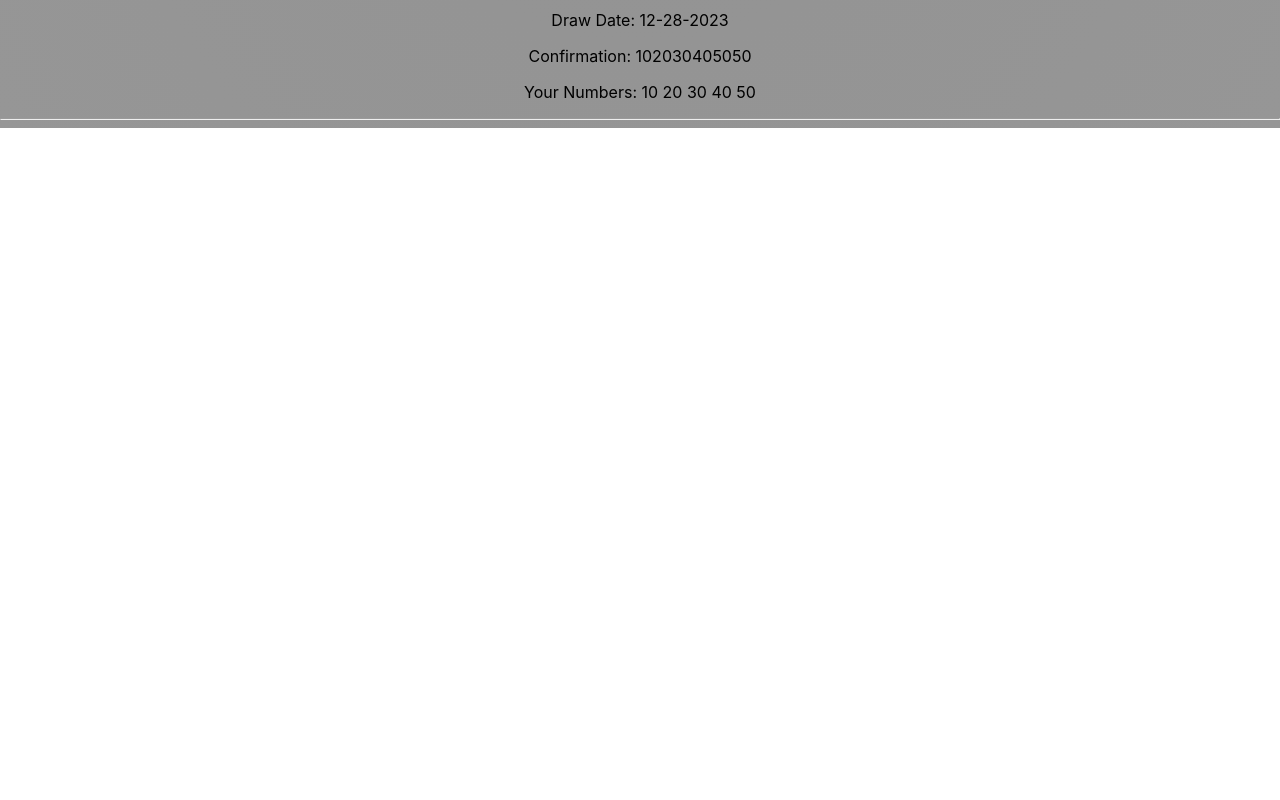
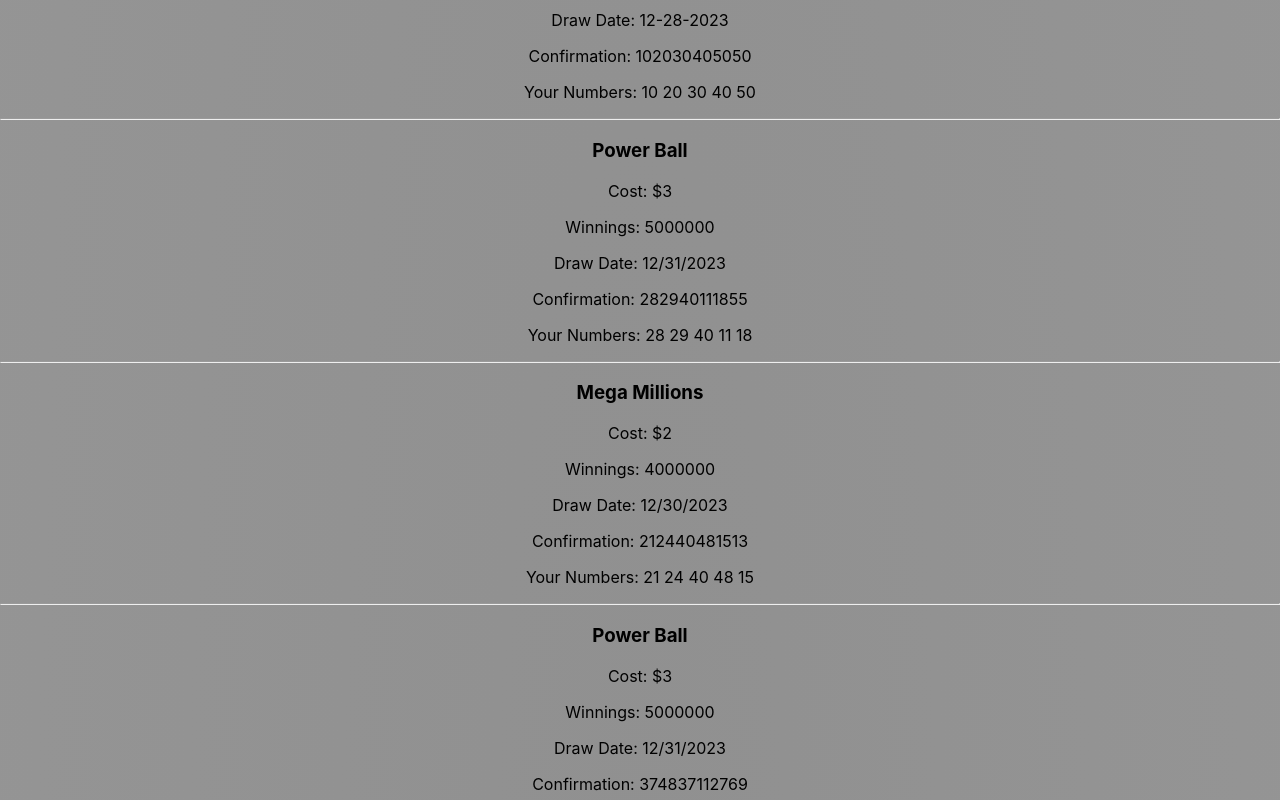
Before and after one commit to aksharpat/software_project, a React (Create React App) app: page /history in a window 1280 px wide. Shown: the part 2720-3520 px from the top of the page. Before the commit the page ends 2848 px from the top, so only its background shows below. Built offline with nearby package versions, Linux system fonts and the light colour scheme.

Commit message:
random number

```diff
--- a/src/BrowseTicketsPage.js
+++ b/src/BrowseTicketsPage.js
@@ -9,6 +9,8 @@
     const [selectedTicket, setSelectedTicket] = useState(null);
     const [numbers, setNumbers] = useState(Array(5).fill(''));
     const [submittedNumbers, setSubmittedNumbers] = useState({});
+    const [counter, setCounter] = React.useState(0);
+
 
     const handleSelect = (index) => {
         setSelectedTicket(index);
@@ -25,6 +27,12 @@
             alert('Please select a ticket first.');
             return;
         }
+
+        if (counter >= 10) {
+            alert('You cannot add more tickets.');
+            return;
+        }
+
         const selectedTicketData = {
             name: lotteryTickets[selectedTicket].name,
             numbers: numbers,
@@ -49,6 +57,9 @@
         localStorage.setItem(lotteryTickets[selectedTicket].name, JSON.stringify(existingTickets));
 
         setNumbers(Array(5).fill(''));
+        setCounter(counter + 1);
+
+        console.log(`Counter: ${counter + 1}`);
     }
 
     const handleRandom = () => {
@@ -56,6 +67,12 @@
             alert('Please select a ticket first.');
             return;
         }
+
+        if (counter >= 10) {
+            alert('You cannot add more tickets.');
+            return;
+        }
+
         const randomNumbers = Array.from({ length: 5 }, () =>
             Math.floor(Math.random() * 50) + 1);
         setNumbers(randomNumbers);
@@ -78,6 +95,10 @@
         existingTickets.push(selectedTicketData);
 
         localStorage.setItem(lotteryTickets[selectedTicket].name, JSON.stringify(existingTickets));
+
+        setCounter(counter + 1);
+
+        console.log(`Counter: ${counter + 1}`);
     }
 
     return (
@@ -100,6 +121,7 @@
                         </div>
                     )}
                     <button onClick={() => handleSelect(index)}>Select</button>
+                    <button onClick={() => setCounter(0)}>Reset Counter</button>
                 </div>
             ))}
             <Link to='/home'>
--- a/src/OrderPage.js
+++ b/src/OrderPage.js
@@ -21,9 +21,16 @@
     React.useEffect(() => {
         const lotteryNames = ['Power Ball', 'Mega Millions', 'Lotto Texas', 'Texas Two Step'];
         const allLotteryTickets = lotteryNames.map(name => JSON.parse(localStorage.getItem(name))).filter(Array.isArray).flat();
-        setTickets(allLotteryTickets);
+        const today = new Date();
+        today.setHours(0,0,0,0);
+        const updateTickets = allLotteryTickets.map(ticket => {
+            const drawDate = new Date(ticket.drawDate);
+            const isDrawDate = drawDate <= today;
+
+            return { ...ticket, isDrawDate };
+        })
         const totalCost = allLotteryTickets.reduce((total, ticket) => total + parseFloat(ticket.cost.slice(1)), 0);
-        setTickets(allLotteryTickets);
+        setTickets(updateTickets);
         setTotalCost(totalCost);
     }, []);
 
@@ -43,6 +50,7 @@
             const randomNumber = Math.floor(Math.random() * 100) + 1;
             const confirmationNumber = ticket.numbers.join('') + randomNumber;
             console.log(`confirmation number for ticket ${confirmationNumber}`);
+            const isDrawDate = ticket.isDrawDate;
             const userNumbers = ticket.numbers.map(Number);
             let matches = 0;
             userNumbers.forEach(num => {
@@ -83,7 +91,7 @@
                 from_name: 'LPS',
                 image_url: 'https://banner2.cleanpng.com/20180328/tse/kisspng-money-bag-computer-icons-coin-tax-market-5abbb0febf56f2.7630683415222499827837.jpg'
             }, 'Jw4DUr2HVXUwYQMBx').then((result) => {
-                console.log('Email succesfully sent!');
+                console.log('Email successfully sent!');
             }, (error) => {
                 console.log('Failed to send email:', error);
             });
@@ -158,9 +166,15 @@
                             winningPercentage = 0;
                     }
                     const ticketWinnings = parseFloat(ticket.winnings.split(' ')[0]) * winningPercentage;
+
+                    console.log(`Ticket: ${ticket.name}`);
+                    console.log(`isDrawDate: ${isDrawDate}`);
+                    console.log(`isOrdered: ${isOrdered}`);
+                    console.log(`ticketWinnings: ${ticketWinnings}`);
+
                     return (
                         <div key={index}>
-                            <h2>Ticket: {ticket.name} {isDrawDate && isOrdered && ticketWinnings > 0 &&
+                            <h2>Ticket: {ticket.name} {ticket.isDrawDate && isOrdered && ticketWinnings > 0 &&
                                 <span>: Winning Ticket!</span>}</h2>
                             <p>Cost: {ticket.cost}</p>
                             <p>Winnings: ${ticket.winnings}</p>
@@ -174,8 +188,20 @@
                 {winnings > 0 && <p>You Won ${winnings.toFixed(2)}!</p>}
                 <button onClick={handleOrder}>Order Now</button>
                 <PayPalButtons createOrder={(data, actions) => {
+                    if (totalCost <= 0) {
+                        console.error('Total cost must be greater than zero');
+                        return;
+                    }
+
                     return actions.order.create({
-                        purchase_units: [{ amount: { value: totalCost.toFixed(2), }, },],
+                        purchase_units: [{ amount: { value: totalCost.toFixed(2),
+                            breakdown: {
+                            item_total: {
+                                currency_code: 'USD',
+                                value: totalCost.toFixed(2)
+                            },
+
+                            }}, },],
                     });
                 }}
                     onApprove={(data, actions) => {
--- a/src/data/history.json
+++ b/src/data/history.json
@@ -98,5 +98,195 @@
     "Winning_Numbers": "10 20 30 40 50",
     "Current": true,
     "Confirmation": "102030405050"
+  },
+  {
+    "Ticket": "Power Ball",
+    "Cost": "$3",
+    "Winnings": "5000000",
+    "Draw_Date": "12/31/2023",
+    "Your_Numbers": "28 29 40 11 18",
+    "Winning_Numbers": "12 43 12 32 27",
+    "Current": true,
+    "Confirmation": "282940111855"
+  },
+  {
+    "Ticket": "Mega Millions",
+    "Cost": "$2",
+    "Winnings": "4000000",
+    "Draw_Date": "12/30/2023",
+    "Your_Numbers": "21 24 40 48 15",
+    "Winning_Numbers": "1 23 45 34 25",
+    "Current": true,
+    "Confirmation": "212440481513"
+  },
+  {
+    "Ticket": "Power Ball",
+    "Cost": "$3",
+    "Winnings": "5000000",
+    "Draw_Date": "12/31/2023",
+    "Your_Numbers": "37 48 37 11 27",
+    "Winning_Numbers": "12 43 12 32 27",
+    "Current": true,
+    "Confirmation": "374837112769"
+  },
+  {
+    "Ticket": "Power Ball",
+    "Cost": "$3",
+    "Winnings": "5000000",
+    "Draw_Date": "12/31/2023",
+    "Your_Numbers": "21 41 7 49 21",
+    "Winning_Numbers": "12 43 12 32 27",
+    "Current": true,
+    "Confirmation": "21417492148"
+  },
+  {
+    "Ticket": "Mega Millions",
+    "Cost": "$2",
+    "Winnings": "4000000",
+    "Draw_Date": "12/30/2023",
+    "Your_Numbers": "22 49 49 31 4",
+    "Winning_Numbers": "1 23 45 34 25",
+    "Current": true,
+    "Confirmation": "22494931440"
+  },
+  {
+    "Ticket": "Power Ball",
+    "Cost": "$3",
+    "Winnings": "5000000",
+    "Draw_Date": "12/31/2023",
+    "Your_Numbers": "30 42 33 44 40",
+    "Winning_Numbers": "12 43 12 32 27",
+    "Current": true,
+    "Confirmation": "304233444030"
+  },
+  {
+    "Ticket": "Mega Millions",
+    "Cost": "$2",
+    "Winnings": "4000000",
+    "Draw_Date": "12/30/2023",
+    "Your_Numbers": "11 11 6 33 30",
+    "Winning_Numbers": "1 23 45 34 25",
+    "Current": true,
+    "Confirmation": "11116333062"
+  },
+  {
+    "Ticket": "Mega Millions",
+    "Cost": "$2",
+    "Winnings": "4000000",
+    "Draw_Date": "12/30/2023",
+    "Your_Numbers": "38 4 15 41 46",
+    "Winning_Numbers": "1 23 45 34 25",
+    "Current": true,
+    "Confirmation": "38415414615"
+  },
+  {
+    "Ticket": "Mega Millions",
+    "Cost": "$2",
+    "Winnings": "4000000",
+    "Draw_Date": "12/30/2023",
+    "Your_Numbers": "28 6 36 28 14",
+    "Winning_Numbers": "1 23 45 34 25",
+    "Current": true,
+    "Confirmation": "28636281422"
+  },
+  {
+    "Ticket": "Mega Millions",
+    "Cost": "$2",
+    "Winnings": "4000000",
+    "Draw_Date": "12/30/2023",
+    "Your_Numbers": "23 6 26 35 10",
+    "Winning_Numbers": "1 23 45 34 25",
+    "Current": true,
+    "Confirmation": "23626351031"
+  },
+  {
+    "Ticket": "Mega Millions",
+    "Cost": "$2",
+    "Winnings": "4000000",
+    "Draw_Date": "12/30/2023",
+    "Your_Numbers": "20 45 7 2 8",
+    "Winning_Numbers": "1 23 45 34 25",
+    "Current": true,
+    "Confirmation": "204572823"
+  },
+  {
+    "Ticket": "Mega Millions",
+    "Cost": "$2",
+    "Winnings": "4000000",
+    "Draw_Date": "12/30/2023",
+    "Your_Numbers": "40 44 22 7 38",
+    "Winning_Numbers": "1 23 45 34 25",
+    "Current": true,
+    "Confirmation": "40442273866"
+  },
+  {
+    "Ticket": "Mega Millions",
+    "Cost": "$2",
+    "Winnings": "4000000",
+    "Draw_Date": "12/30/2023",
+    "Your_Numbers": "9 39 3 13 19",
+    "Winning_Numbers": "1 23 45 34 25",
+    "Current": true,
+    "Confirmation": "9393131996"
+  },
+  {
+    "Ticket": "Power Ball",
+    "Cost": "$3",
+    "Winnings": "5000000",
+    "Draw_Date": "12/31/2023",
+    "Your_Numbers": "7 49 31 28 44",
+    "Winning_Numbers": "12 43 12 32 27",
+    "Current": true,
+    "Confirmation": "74931284426"
+  },
+  {
+    "Ticket": "Power Ball",
+    "Cost": "$3",
+    "Winnings": "5000000",
+    "Draw_Date": "12/31/2023",
+    "Your_Numbers": "17 38 34 38 42",
+    "Winning_Numbers": "12 43 12 32 27",
+    "Current": true,
+    "Confirmation": "173834384218"
+  },
+  {
+    "Ticket": "Power Ball",
+    "Cost": "$3",
+    "Winnings": "5000000",
+    "Draw_Date": "12/31/2023",
+    "Your_Numbers": "29 18 21 38 28",
+    "Winning_Numbers": "12 43 12 32 27",
+    "Current": true,
+    "Confirmation": "291821382899"
+  },
+  {
+    "Ticket": "Power Ball",
+    "Cost": "$3",
+    "Winnings": "5000000",
+    "Draw_Date": "12/31/2023",
+    "Your_Numbers": "22 28 42 15 40",
+    "Winning_Numbers": "12 43 12 32 27",
+    "Current": true,
+    "Confirmation": "222842154050"
+  },
+  {
+    "Ticket": "Power Ball",
+    "Cost": "$3",
+    "Winnings": "5000000",
+    "Draw_Date": "12/31/2023",
+    "Your_Numbers": "43 5 35 25 50",
+    "Winning_Numbers": "12 43 12 32 27",
+    "Current": true,
+    "Confirmation": "43535255037"
+  },
+  {
+    "Ticket": "Power Ball",
+    "Cost": "$3",
+    "Winnings": "5000000",
+    "Draw_Date": "12/31/2023",
+    "Your_Numbers": "30 13 40 27 13",
+    "Winning_Numbers": "12 43 12 32 27",
+    "Current": true,
+    "Confirmation": "301340271344"
   }
 ]
--- a/src/data/report.json
+++ b/src/data/report.json
@@ -1,12 +1,12 @@
 [
   {
     "name": "Power Ball",
-    "number_sold": 25,
+    "number_sold": 35,
     "ticket_price": 2
   },
   {
     "name": "Mega Millions",
-    "number_sold": 30,
+    "number_sold": 39,
     "ticket_price": 2
   },
   {
--- a/src/data/tickets.json
+++ b/src/data/tickets.json
@@ -1,9 +1,9 @@
 [
     {
         "name": "Power Ball",
-        "cost": "$2",
+        "cost": "$3",
         "image": "PowerBall.png",
-        "drawDate": "12-31-2023",
+        "drawDate": "12/31/2023",
         "winningNumbers": "12 43 12 32 27",
         "winnings": "5000000"
     },
@@ -12,7 +12,7 @@
         "cost": "$2",
         "image": "MegaMillions.png",
         "winnings": "4000000",
-        "drawDate": "12-30-2023",
+        "drawDate": "12/30/2023",
         "winningNumbers": "1 23 45 34 25"
     },
     {
@@ -20,7 +20,7 @@
         "cost": "$1",
         "image": "TexasLottery.png",
         "winnings": "3000000",
-        "drawDate": "12-29-2023",
+        "drawDate": "12/29/2023",
         "winningNumbers": "5 15 25 35 45"
     },
     {
@@ -28,7 +28,7 @@
         "cost": "$1.50",
         "image": "TexasTwoStep.png",
         "winnings": "2000000",
-        "drawDate": "12-28-2023",
+        "drawDate": "11/29/2023",
         "winningNumbers": "10 20 30 40 50"
     }
 ]
```
Lines whose indentation alone changed are shown as unchanged.
